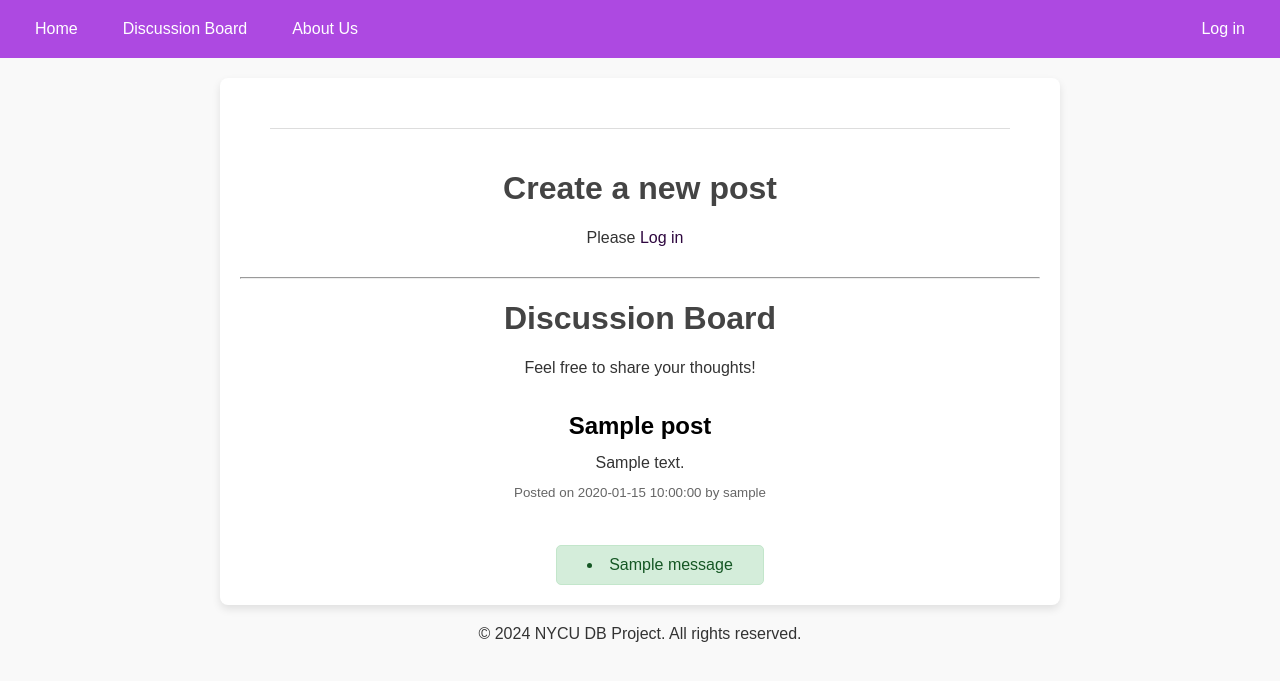
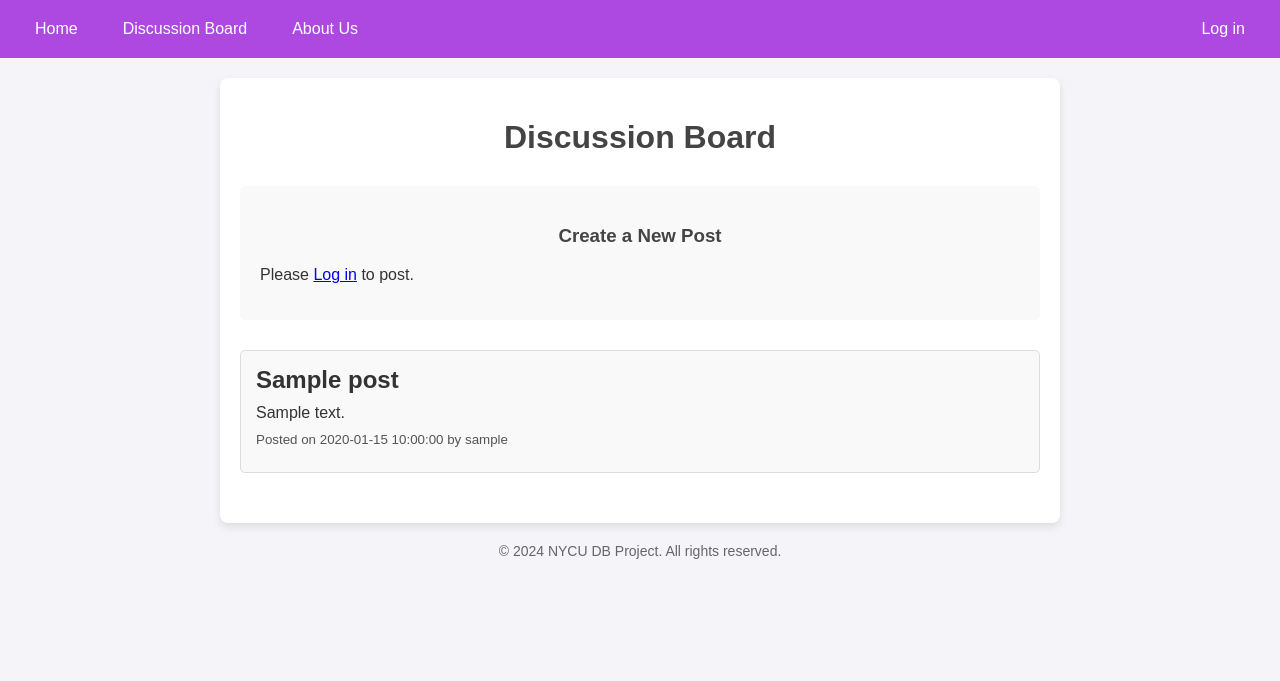
Before and after one commit to mikehsuhoodie/NYCU-Intro-to-Database, a Flask app: page /discussion in a window 1280 px wide. Shown: the top 681 px of the page. Run offline with Flask 3, Linux system fonts and the light colour scheme; tables that the repository leaves empty hold one stand-in row (values such as "Sample post"); one stand-in notice (Sample message) is shown.

Commit message:
improve layout - discussion.html

```diff
--- a/templates/discussion.html
+++ b/templates/discussion.html
@@ -3,24 +3,17 @@
 <head>
     <meta charset="UTF-8">
     <meta name="viewport" content="width=device-width, initial-scale=1.0">
-    <title>Inventory Search System</title>
+    <title>Discussion Board</title>
     <link rel="stylesheet" href="{{ url_for('static', filename='css/website_style.css') }}">
     <style>
-        body {
-            font-family: Arial, sans-serif;
-            margin: 0;
-            padding: 0;
-            background-color: #f9f9f9;
-            color: #333;
-        }
-
         .container {
             max-width: 800px;
             margin: 20px auto;
             padding: 20px;
-            background-color: #fff;
+            background-color: #ffffff;
             border-radius: 8px;
             box-shadow: 0 4px 8px rgba(0, 0, 0, 0.1);
+            text-align: left;
         }
 
         h1, h3 {
@@ -28,121 +21,86 @@
             color: #444;
         }
 
-        .posts {
-            margin: 20px 0;
-        }
-
-        .post {
-            border-bottom: 1px solid #ddd;
-            padding: 15px 0;
-        }
-
-        .post:last-child {
-            border-bottom: none;
-        }
-
-        .post h2 {
-            margin: 0;
-            font-size: 1.5em;
-            color: #000;
-        }
-
-        .post p {
-            margin: 10px 0;
-            line-height: 1.6;
-        }
-
-        .post small {
-            display: block;
-            color: #666;
-            margin-bottom: 10px;
-        }
-
-        .post div {
-            margin-top: 10px;
-        }
-
-        .post div a ,.form-container a{
-            color: #2E073F;
-            text-decoration: none;
-            margin-right: 10px;
-        }
-
-        .post div a:hover ,.form-container a:hover{
-            text-decoration: underline;
-        }
-
-        .post div form {
-            display: inline;
-        }
-
         .form-container {
-            margin: 30px 30px;
-            padding-top: 20px;
-            border-top: 1px solid #ddd;
-        }
-
-        .form-container label {
-            font-weight: bold;
-            display: block;
-            margin-bottom: 5px;
+            margin: 30px 0;
+            padding: 20px;
+            background-color: #f9f9f9;
+            border-radius: 5px;
         }
 
         .form-container input,
         .form-container textarea {
             width: 100%;
             padding: 10px;
-            margin-bottom: 15px;
+            margin: 10px 0;
             border: 1px solid #ccc;
-            border-radius: 4px;
+            border-radius: 5px;
         }
 
         .form-container button {
             background-color: #AD49E1;
             color: white;
             border: none;
-            padding: 10px 15px;
+            padding: 10px 20px;
+            font-size: 16px;
+            border-radius: 5px;
             cursor: pointer;
-            border-radius: 4px;
-            font-size: 1em;
+            transition: background-color 0.3s ease;
         }
 
         .form-container button:hover {
             background-color: #7A1CAC;
         }
 
-        .flash-messages {
-            margin-top: 15px;
-
-            /* padding: 10px;
-            background-color: #f8d7da; */
-            /* color: #721c24; */
-            /* border: 1px solid #f5c6cb; */
-            /* border-radius: 5px; */
-            text-align: center;
-        }
-        .flash-messages ul {
-
-            margin: 0 auto;
-            display: inline-block;
-            /* text-align: left;  */
-            list-style-position:inside;
+        .posts {
+            margin: 30px 0;
         }
 
-        .flash-messages .success {
-            padding: 10px 30px;
-            background-color: #d4edda;
-            color: #155724;
-            border: 1px solid #c3e6cb;
+        .post {
+            padding: 15px;
+            border: 1px solid #ddd;
             border-radius: 5px;
+            margin-bottom: 15px;
+            background-color: #f9f9f9;
         }
 
-        .flash-messages .danger {
-            padding: 10px 30px;
-            background-color: #f8d7da;
-            color: #721c24;
-            border: 1px solid #f5c6cb;
-            border-radius: 5px;
+        .post h2 {
+            margin: 0 0 10px;
+            font-size: 1.5em;
+        }
+
+        .post p {
+            margin: 10px 0;
+        }
+
+        .post small {
+            display: block;
+            margin: 10px 0;
+            color: #555;
+        }
+
+        .post-actions a, .post-actions form button {
+            color: #AD49E1;
+            text-decoration: none;
+            border: none;
+            background: none;
+            font-weight: bold;
+            font-size: 1em; /* Ensure consistent font size */
+            cursor: pointer;
+            padding: 0; /* Remove padding from buttons */
+            margin: 0; /* Remove margin for consistent alignment */
+        }
+
+
+        .post-actions a:hover, .post-actions form button:hover {
+            text-decoration: underline;
+        }
+
+        footer {
+            margin-top: 20px;
+            text-align: center;
+            font-size: 14px;
+            color: #666;
         }
     </style>
 </head>
@@ -162,41 +120,34 @@
                 {% endif %}
             </div>
         </div>
+    </header>
 
-    </header>
     <div class="container">
+        <h1>Discussion Board</h1>
 
         <div class="form-container">
-            <h1>Create a new post</h1>
+            <h3>Create a New Post</h3>
             <form action="{{ url_for('add_post') }}" method="post">
                 {% if session.get('username') %}
                     <label for="title">Title:</label>
                     <input type="text" id="title" name="title" required>
-
                     <label for="content">Content:</label>
                     <textarea id="content" name="content" rows="4" required></textarea>
-
                     <button type="submit">Post</button>
-
                 {% else %}
-                    <p>Please <a href="/login">Log in</a></p>
+                    <p>Please <a href="/login">Log in</a> to post.</p>
                 {% endif %}
             </form>
         </div>
 
-        <hr>
-
-        <h1>Discussion Board</h1>
-        <p>Feel free to share your thoughts!</p>
         <div class="posts">
             {% for post in posts %}
-
                 <div class="post">
                     <h2>{{ post[1] }}</h2>
                     <p>{{ post[2] }}</p>
-                        <small>Posted on {{ post[4] }} by {{post[3]}}</small>
+                    <small>Posted on {{ post[4] }} by {{ post[3] }}</small>
                     {% if session.get('username') == post[3] %}
-                    <div>
+                    <div class="post-actions">
                         <a href="{{ url_for('edit_post', id=post[0]) }}">Edit</a> |
                         <form action="{{ url_for('delete_post', id=post[0]) }}" method="post" style="display:inline;">
                             <button type="submit">Delete</button>
@@ -205,21 +156,9 @@
                     {% endif %}
                 </div>
             {% endfor %}
+        </div>
+    </div>
 
-        </div>
-        {% with messages = get_flashed_messages(with_categories=true) %}
-        {% if messages %}
-            <div class="flash-messages">
-            <ul>
-                {% for category, message in messages %}
-                    <li class="{{ category }}">{{ message }}</li>
-                {% endfor %}
-            </ul>
-            </div>
-        {% endif %}
-        {% endwith %}
-
-    </div>
     <footer>
         &copy; 2024 NYCU DB Project. All rights reserved.
     </footer>
```
